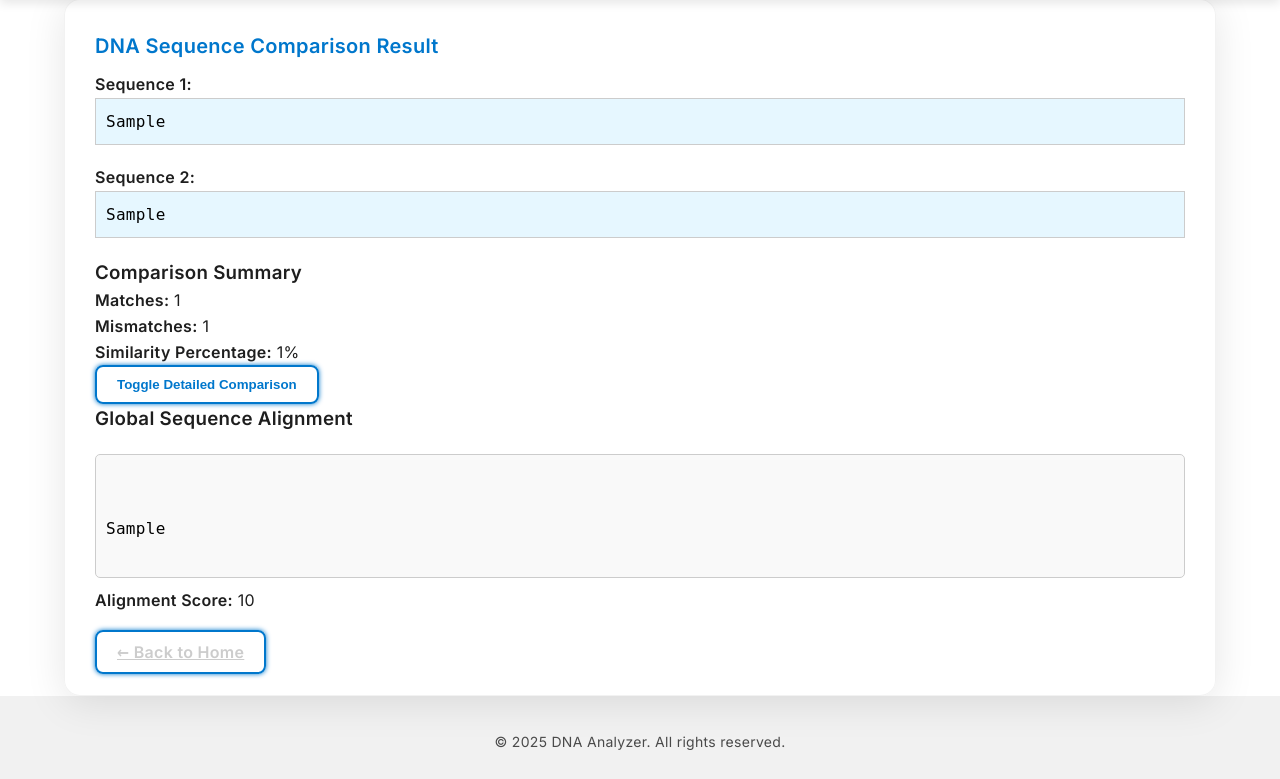
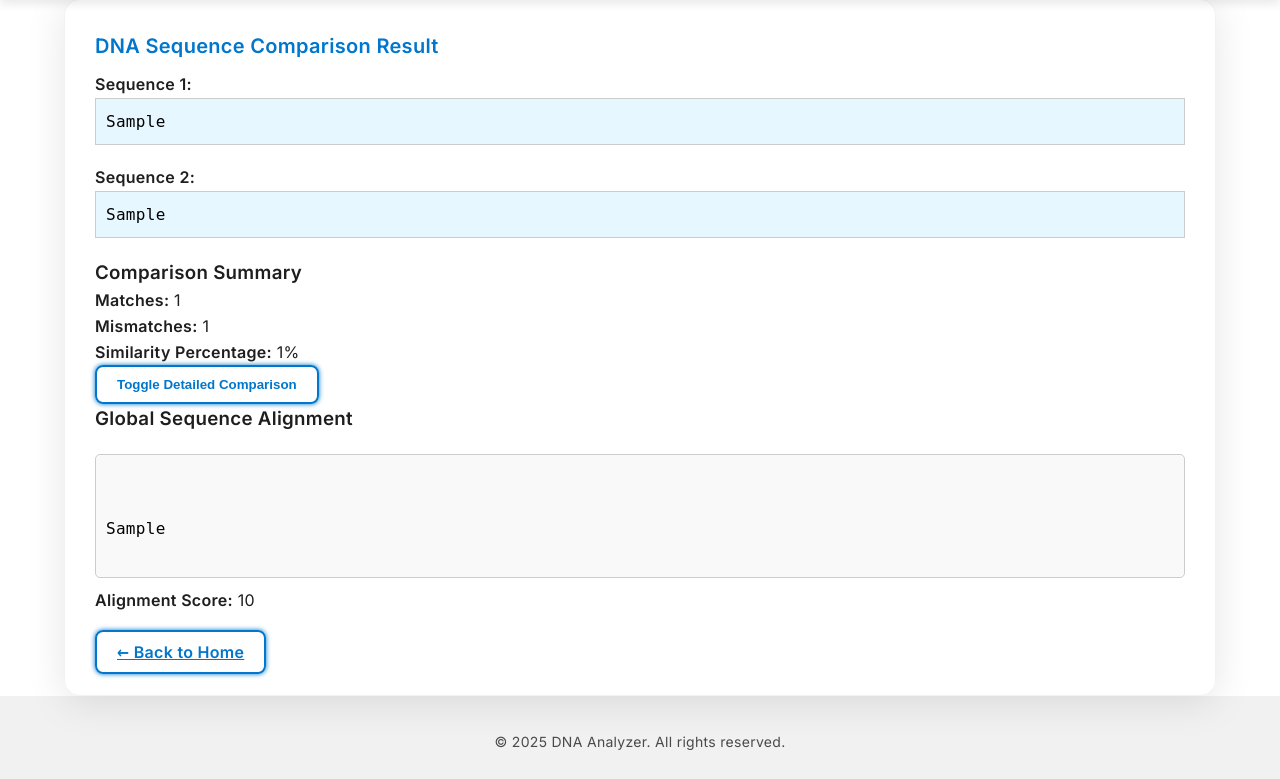
Before and after one commit to drshankarmote/DNA_Analyzer, a Flask app: template templates/comparison_result.html in a window 1280 px wide. Shown: the part 55-834 px from the top of the page. Run offline with Flask 3, Linux system fonts and the light colour scheme; the template is opened without the code that fills it: most values are stand-ins (such as "Sample title", 1, 10 or a date in 2020).

Commit message:
Update comparison_result.html
Back home button color

```diff
--- a/templates/comparison_result.html
+++ b/templates/comparison_result.html
@@ -67,7 +67,7 @@
 
 <!-- Back to Home Button -->
 <br>
-<a href="{{ url_for('index') }}" class="btn" style="color: #ccc;">← Back to Home</a>
+<a href="{{ url_for('index') }}" class="btn">← Back to Home</a>
 
 <script>
 function toggleComparisonDetails() {
```
